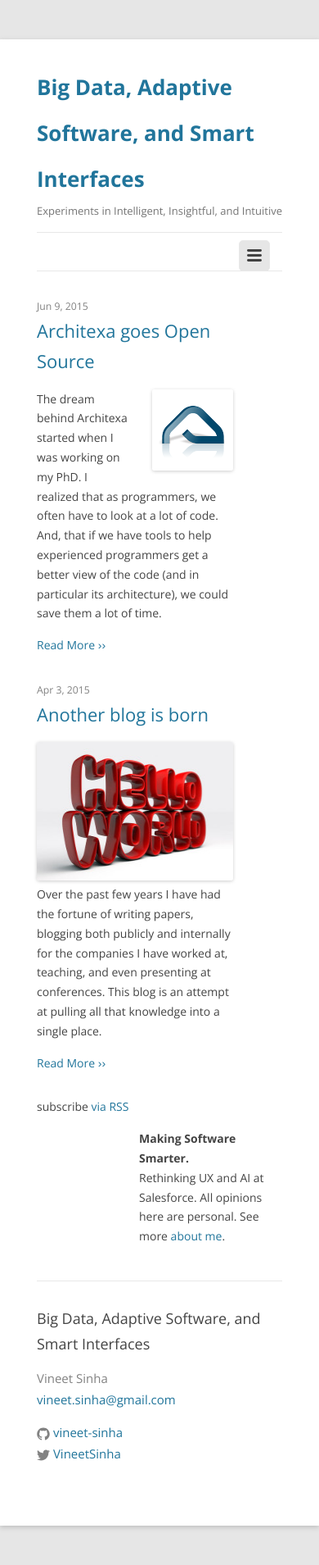
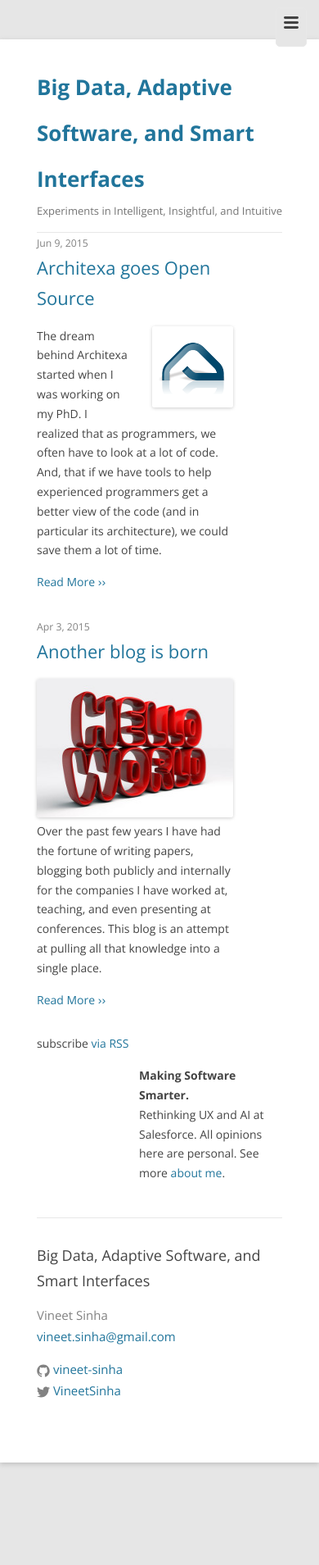
Before and after one commit to i3labs/i3labs.github.io, a Jekyll site: the page built from index.md, in a window 390 px wide. Shown: the whole page at 82% size. Built offline with Jekyll 4.4.1, drawn with Linux system fonts in a browser that asks for light colours; after the commit the page ends 1832 px from its top, so only the background shows below that.

Commit message:
reparenting so that search works on mobile

```diff
--- a/_includes/header.html
+++ b/_includes/header.html
@@ -10,7 +10,6 @@
 </header>
 <header class="site-menu">
 
-    <nav class="site-nav">
     <span class="menu-icon">
       <svg viewBox="0 0 18 15" width="18px" height="15px">
         <path fill="#424242" d="M18,1.484c0,0.82-0.665,1.484-1.484,1.484H1.484C0.665,2.969,0,2.304,0,1.484l0,0C0,0.665,0.665,0,1.484,0 h15.031C17.335,0,18,0.665,18,1.484L18,1.484z"/>
@@ -20,10 +19,10 @@
     </span>
 
     <div class="trigger">
+      <nav class="site-nav">
         <a {% if page.url == '/' %}class="menu-item no-link"{% else %}class="menu-item" href="/"{% endif %}>Articles</a>
         <a {% if page.url == '/projects' %}class="menu-item no-link"{% else %}class="menu-item" href="/projects"{% endif %}>Projects</a>
         <a {% if page.url == '/about' %}class="menu-item no-link"{% else %}class="menu-item" href="/about"{% endif %}>About</a>
-      </div>
       </nav>
 
       <nav class="site-search">
@@ -38,4 +37,8 @@
         </aside>
       </nav>
 
+    </div>
+
+
+
 </header>
--- a/_sass/theme/_layout.scss
+++ b/_sass/theme/_layout.scss
@@ -38,31 +38,10 @@
 
   // Positioning context for the mobile navigation icon
   position: relative;
-}
-
-
-.site-nav {
-  float: left;
-  line-height: 46px;
 
   .menu-icon {
     display: none;
   }
-
-  .menu-item {
-    //color: $text-color;
-    color: #6a6a6a;
-    line-height: $base-line-height;
-
-    // Gaps between nav items, but not on the last one
-    &:not(:last-child) {
-      margin-right: 20px;
-    }
-  }
-  .no-link:hover {
-    text-decoration: none;
-  }
-
   @include media-query($on-palm) {
     position: absolute;
     top: 9px;
@@ -96,7 +75,32 @@
       padding-bottom: 5px;
     }
 
-    .page-link {
+  }
+}
+
+
+.site-nav {
+  float: left;
+  line-height: 46px;
+
+  .menu-item {
+    //color: $text-color;
+    color: #6a6a6a;
+    line-height: $base-line-height;
+
+    // Gaps between nav items, but not on the last one
+    &:not(:last-child) {
+      margin-right: 20px;
+    }
+  }
+  .no-link:hover {
+    text-decoration: none;
+  }
+
+  @include media-query($on-palm) {
+    float: none;
+
+    .menu-item {
       display: block;
       padding: 5px 10px;
 
@@ -112,10 +116,7 @@
   line-height: 46px;
 
   @include media-query($on-palm) {
-    .trigger {
-      clear: both;
-      display: none;
-    }
+    float: none;
   }
 }
 
```
Lines whose indentation alone changed are shown as unchanged.
